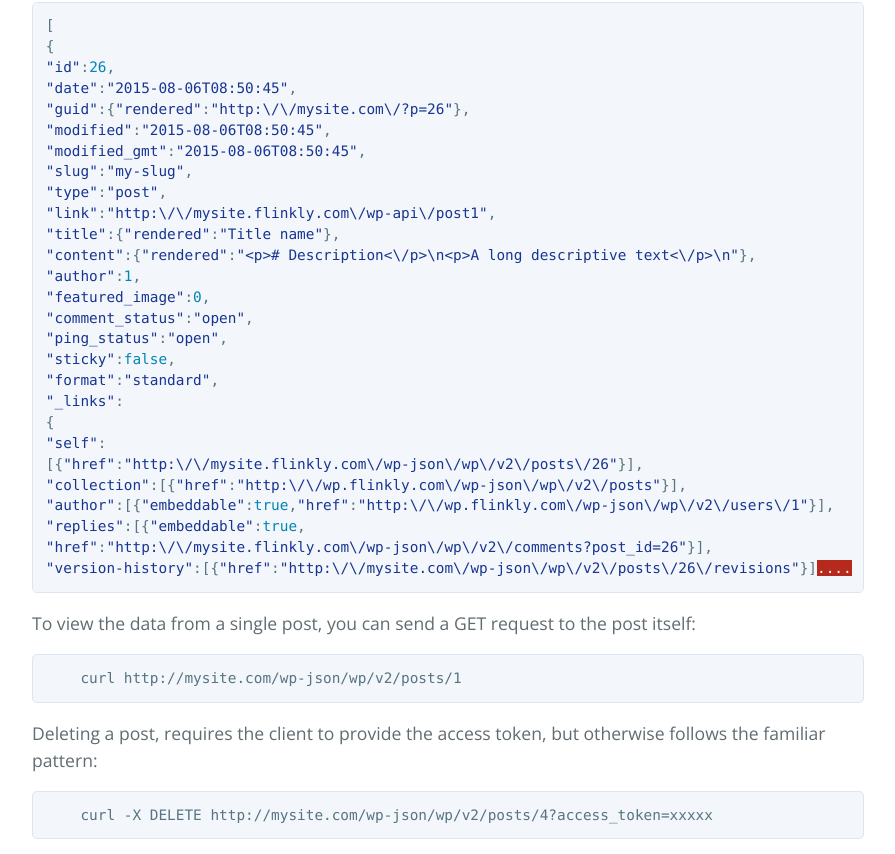
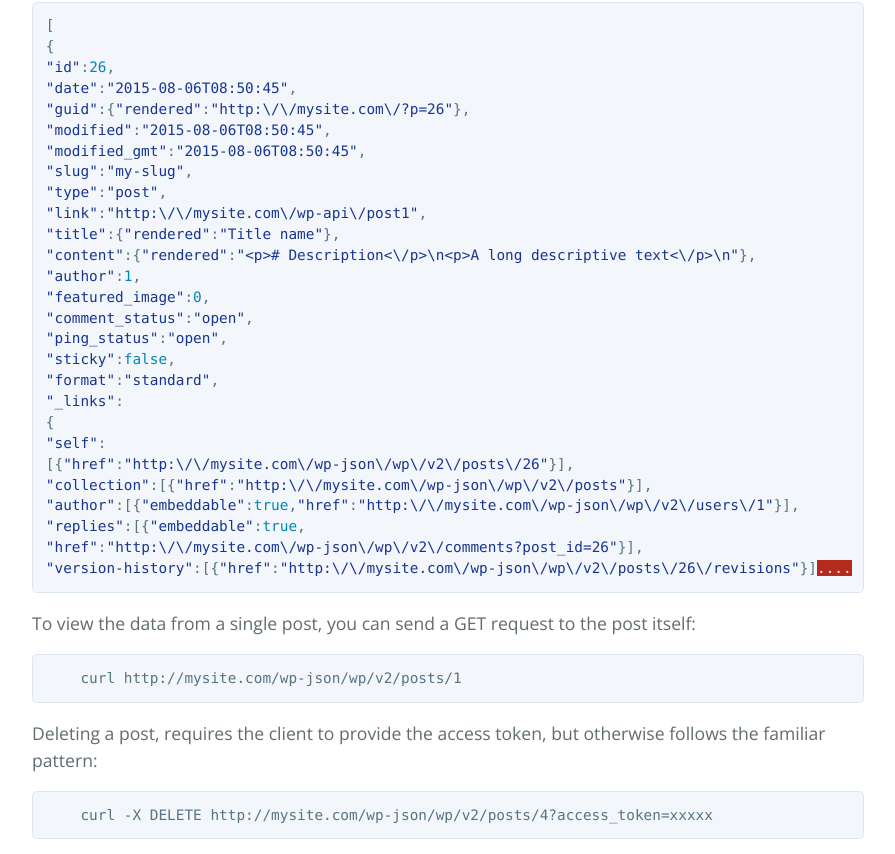
Before and after one commit to tautomatic/tutorials, a plain HTML site: page index.html in a window 1280 px wide. Shown: the part 5172-6026 px from the top of the page, without its empty margins (192-1087 px from the left). Drawn offline with nearby package versions, Linux system fonts and the light colour scheme.

Commit message:
Minor technical edits

```diff
--- a/index.html
+++ b/index.html
@@ -159,7 +159,7 @@
 <span class="pl-s"><span class="pl-pds">"</span>modified_gmt<span class="pl-pds">"</span></span>:<span class="pl-s"><span class="pl-pds">"</span>2015-08-06T08:50:45<span class="pl-pds">"</span></span>,
 <span class="pl-s"><span class="pl-pds">"</span>slug<span class="pl-pds">"</span></span>:<span class="pl-s"><span class="pl-pds">"</span>my-slug<span class="pl-pds">"</span></span>,
 <span class="pl-s"><span class="pl-pds">"</span>type<span class="pl-pds">"</span></span>:<span class="pl-s"><span class="pl-pds">"</span>post<span class="pl-pds">"</span></span>,
-<span class="pl-s"><span class="pl-pds">"</span>link<span class="pl-pds">"</span></span>:<span class="pl-s"><span class="pl-pds">"</span>http:<span class="pl-cce">\/\/</span>mysite.flinkly.com<span class="pl-cce">\/</span>wp-api<span class="pl-cce">\/</span>post1<span class="pl-pds">"</span></span>,
+<span class="pl-s"><span class="pl-pds">"</span>link<span class="pl-pds">"</span></span>:<span class="pl-s"><span class="pl-pds">"</span>http:<span class="pl-cce">\/\/</span>mysite.com<span class="pl-cce">\/</span>wp-api<span class="pl-cce">\/</span>post1<span class="pl-pds">"</span></span>,
 <span class="pl-s"><span class="pl-pds">"</span>title<span class="pl-pds">"</span></span>:{<span class="pl-s"><span class="pl-pds">"</span>rendered<span class="pl-pds">"</span></span>:<span class="pl-s"><span class="pl-pds">"</span>Title name<span class="pl-pds">"</span></span>},
 <span class="pl-s"><span class="pl-pds">"</span>content<span class="pl-pds">"</span></span>:{<span class="pl-s"><span class="pl-pds">"</span>rendered<span class="pl-pds">"</span></span>:<span class="pl-s"><span class="pl-pds">"</span>&lt;p&gt;# Description&lt;<span class="pl-cce">\/</span>p&gt;<span class="pl-cce">\n</span>&lt;p&gt;A long descriptive text&lt;<span class="pl-cce">\/</span>p&gt;<span class="pl-cce">\n</span><span class="pl-pds">"</span></span>},
 <span class="pl-s"><span class="pl-pds">"</span>author<span class="pl-pds">"</span></span>:<span class="pl-c1">1</span>,
@@ -171,11 +171,11 @@
 <span class="pl-s"><span class="pl-pds">"</span>_links<span class="pl-pds">"</span></span>:
 {
 <span class="pl-s"><span class="pl-pds">"</span>self<span class="pl-pds">"</span></span>:
-[{<span class="pl-s"><span class="pl-pds">"</span>href<span class="pl-pds">"</span></span>:<span class="pl-s"><span class="pl-pds">"</span>http:<span class="pl-cce">\/\/</span>mysite.flinkly.com<span class="pl-cce">\/</span>wp-json<span class="pl-cce">\/</span>wp<span class="pl-cce">\/</span>v2<span class="pl-cce">\/</span>posts<span class="pl-cce">\/</span>26<span class="pl-pds">"</span></span>}],
-<span class="pl-s"><span class="pl-pds">"</span>collection<span class="pl-pds">"</span></span>:[{<span class="pl-s"><span class="pl-pds">"</span>href<span class="pl-pds">"</span></span>:<span class="pl-s"><span class="pl-pds">"</span>http:<span class="pl-cce">\/\/</span>wp.flinkly.com<span class="pl-cce">\/</span>wp-json<span class="pl-cce">\/</span>wp<span class="pl-cce">\/</span>v2<span class="pl-cce">\/</span>posts<span class="pl-pds">"</span></span>}],
-<span class="pl-s"><span class="pl-pds">"</span>author<span class="pl-pds">"</span></span>:[{<span class="pl-s"><span class="pl-pds">"</span>embeddable<span class="pl-pds">"</span></span>:<span class="pl-c1">true</span>,<span class="pl-s"><span class="pl-pds">"</span>href<span class="pl-pds">"</span></span>:<span class="pl-s"><span class="pl-pds">"</span>http:<span class="pl-cce">\/\/</span>wp.flinkly.com<span class="pl-cce">\/</span>wp-json<span class="pl-cce">\/</span>wp<span class="pl-cce">\/</span>v2<span class="pl-cce">\/</span>users<span class="pl-cce">\/</span>1<span class="pl-pds">"</span></span>}],
+[{<span class="pl-s"><span class="pl-pds">"</span>href<span class="pl-pds">"</span></span>:<span class="pl-s"><span class="pl-pds">"</span>http:<span class="pl-cce">\/\/</span>mysite.com<span class="pl-cce">\/</span>wp-json<span class="pl-cce">\/</span>wp<span class="pl-cce">\/</span>v2<span class="pl-cce">\/</span>posts<span class="pl-cce">\/</span>26<span class="pl-pds">"</span></span>}],
+<span class="pl-s"><span class="pl-pds">"</span>collection<span class="pl-pds">"</span></span>:[{<span class="pl-s"><span class="pl-pds">"</span>href<span class="pl-pds">"</span></span>:<span class="pl-s"><span class="pl-pds">"</span>http:<span class="pl-cce">\/\/</span>mysite.com<span class="pl-cce">\/</span>wp-json<span class="pl-cce">\/</span>wp<span class="pl-cce">\/</span>v2<span class="pl-cce">\/</span>posts<span class="pl-pds">"</span></span>}],
+<span class="pl-s"><span class="pl-pds">"</span>author<span class="pl-pds">"</span></span>:[{<span class="pl-s"><span class="pl-pds">"</span>embeddable<span class="pl-pds">"</span></span>:<span class="pl-c1">true</span>,<span class="pl-s"><span class="pl-pds">"</span>href<span class="pl-pds">"</span></span>:<span class="pl-s"><span class="pl-pds">"</span>http:<span class="pl-cce">\/\/</span>mysite.com<span class="pl-cce">\/</span>wp-json<span class="pl-cce">\/</span>wp<span class="pl-cce">\/</span>v2<span class="pl-cce">\/</span>users<span class="pl-cce">\/</span>1<span class="pl-pds">"</span></span>}],
 <span class="pl-s"><span class="pl-pds">"</span>replies<span class="pl-pds">"</span></span>:[{<span class="pl-s"><span class="pl-pds">"</span>embeddable<span class="pl-pds">"</span></span>:<span class="pl-c1">true</span>,
-<span class="pl-s"><span class="pl-pds">"</span>href<span class="pl-pds">"</span></span>:<span class="pl-s"><span class="pl-pds">"</span>http:<span class="pl-cce">\/\/</span>mysite.flinkly.com<span class="pl-cce">\/</span>wp-json<span class="pl-cce">\/</span>wp<span class="pl-cce">\/</span>v2<span class="pl-cce">\/</span>comments?post_id=26<span class="pl-pds">"</span></span>}],
+<span class="pl-s"><span class="pl-pds">"</span>href<span class="pl-pds">"</span></span>:<span class="pl-s"><span class="pl-pds">"</span>http:<span class="pl-cce">\/\/</span>mysite.com<span class="pl-cce">\/</span>wp-json<span class="pl-cce">\/</span>wp<span class="pl-cce">\/</span>v2<span class="pl-cce">\/</span>comments?post_id=26<span class="pl-pds">"</span></span>}],
 <span class="pl-s"><span class="pl-pds">"</span>version-history<span class="pl-pds">"</span></span>:[{<span class="pl-s"><span class="pl-pds">"</span>href<span class="pl-pds">"</span></span>:<span class="pl-s"><span class="pl-pds">"</span>http:<span class="pl-cce">\/\/</span>mysite.com<span class="pl-cce">\/</span>wp-json<span class="pl-cce">\/</span>wp<span class="pl-cce">\/</span>v2<span class="pl-cce">\/</span>posts<span class="pl-cce">\/</span>26<span class="pl-cce">\/</span>revisions<span class="pl-pds">"</span></span>}]<span class="pl-ii">....</span></pre></div>
 
 <p>To view the data from a single post, you can send a GET request to the post itself:</p>
@@ -202,7 +202,7 @@
 
 <p>Now add this entry to the post collection:</p>
 
-<pre><code>    curl -X POST http://mysite.com/wp-json/wp/v2/posts?access_token=xxxxx --data @first-post.json https://wp.flinkly.com/authorize?client_id=LJkqIAmqUIdEssIRalbS1kUV2QX0nz&amp;redirect_uri=https://mysite.com/redirect/redirect-uri&amp;response_type=token
+<pre><code>    curl -X POST http://mysite.com/wp-json/wp/v2/posts?access_token=xxxxx --data @first-post.json https://mysite.com/authorize?client_id=LJkqIAmqUIdEssIRalbS1kUV2QX0nz&amp;redirect_uri=https://mysite.com/redirect/redirect-uri&amp;response_type=token
 </code></pre>
 
 <p>If you follow the steps correctly, you should receive a 201 status indicating that the post has been created.</p>
```
